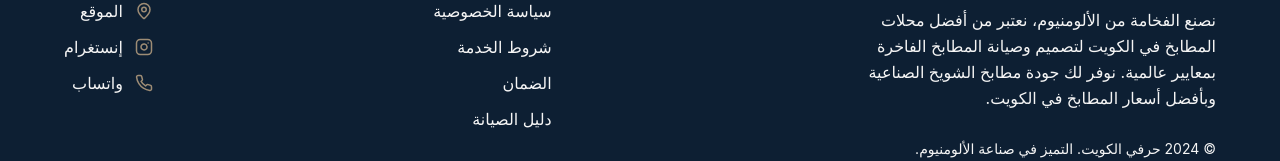
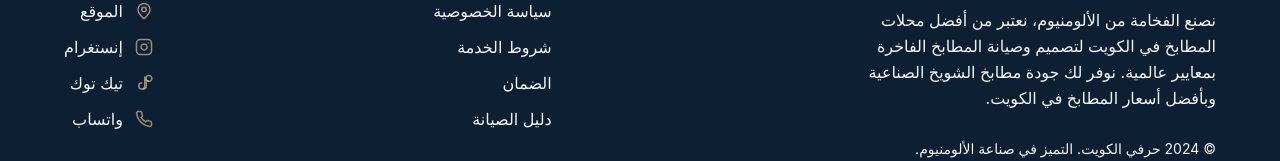
Before and after one commit to ta7akamel-ux/HarfeKuwait, a React (Vite) app: page / in a window 1280 px wide. Shown: the part 6512-6673 px from the top of the page. Built offline with nearby package versions, Linux system fonts and the light colour scheme.

Commit message:
Update social media links in footer

```diff
--- a/src/components/Footer.jsx
+++ b/src/components/Footer.jsx
@@ -188,9 +188,15 @@ const Footer = () => {
                 </a>
               </li>
               <li>
-                <a href="#" className="flex items-center gap-3 text-base text-text-secondary hover:text-brand-gold transition-colors group" aria-label="إنستغرام">
+                <a href="https://www.instagram.com/harfekuwait?igsh=MTZ3cjZhZTRneWxuZA==" target="_blank" rel="noopener noreferrer" className="flex items-center gap-3 text-base text-text-secondary hover:text-brand-gold transition-colors group" aria-label="إنستغرام">
                   <svg xmlns="http://www.w3.org/2000/svg" width="18" height="18" viewBox="0 0 24 24" fill="none" stroke="currentColor" strokeWidth="2" strokeLinecap="round" strokeLinejoin="round" className="text-brand-gold/70 group-hover:text-brand-gold transition-colors shrink-0"><rect width="20" height="20" x="2" y="2" rx="5" ry="5"/><path d="M16 11.37A4 4 0 1 1 12.63 8 4 4 0 0 1 16 11.37z"/><line x1="17.5" x2="17.51" y1="6.5" y2="6.5"/></svg>
                   <span className="font-sans">إنستغرام</span>
+                </a>
+              </li>
+              <li>
+                <a href="https://www.tiktok.com/@harfekuwait?_r=1&_t=ZS-98DbAMR0LJs" target="_blank" rel="noopener noreferrer" className="flex items-center gap-3 text-base text-text-secondary hover:text-brand-gold transition-colors group" aria-label="تيك توك">
+                  <svg xmlns="http://www.w3.org/2000/svg" width="18" height="18" viewBox="0 0 24 24" fill="none" stroke="currentColor" strokeWidth="2" strokeLinecap="round" strokeLinejoin="round" className="text-brand-gold/70 group-hover:text-brand-gold transition-colors shrink-0"><path d="M9 12a4 4 0 1 0 4 4V4a5 5 0 0 0 5 5"/><path d="M15 8a4 4 0 1 0 0-4v12a4 4 0 0 1-4 4"/></svg>
+                  <span className="font-sans">تيك توك</span>
                 </a>
               </li>
               <li>
```
